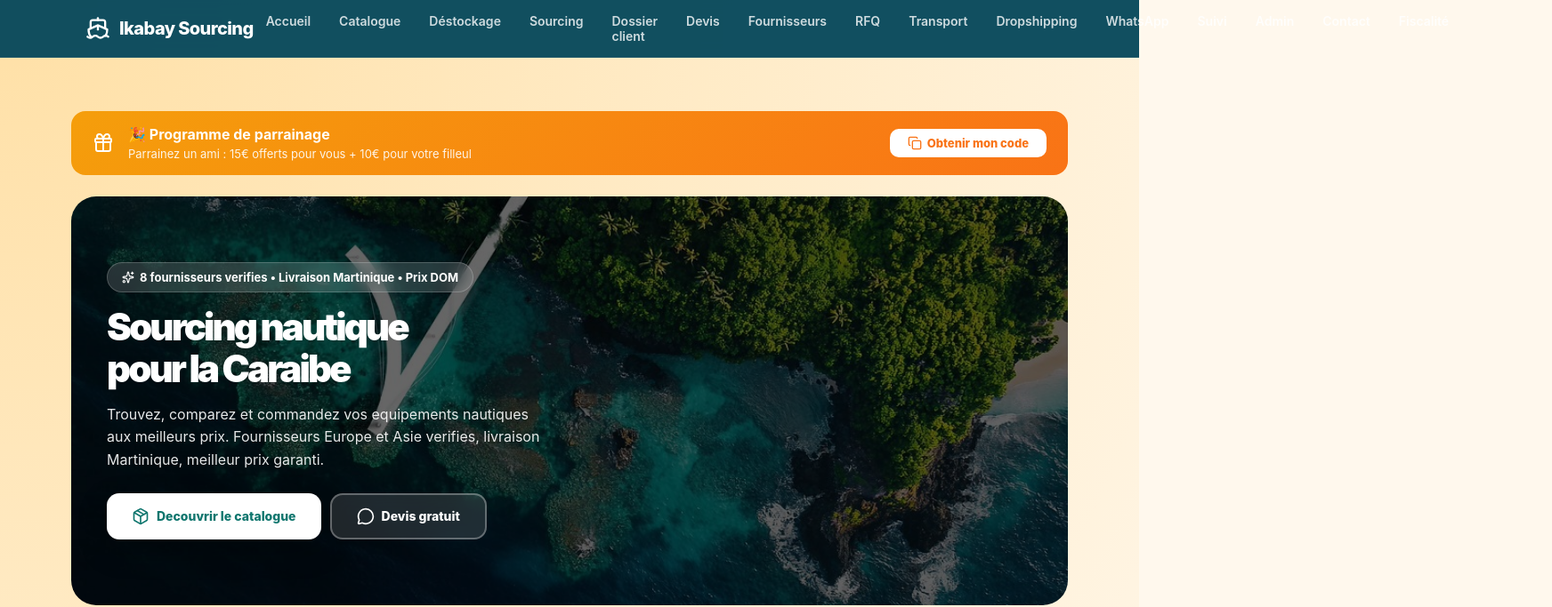
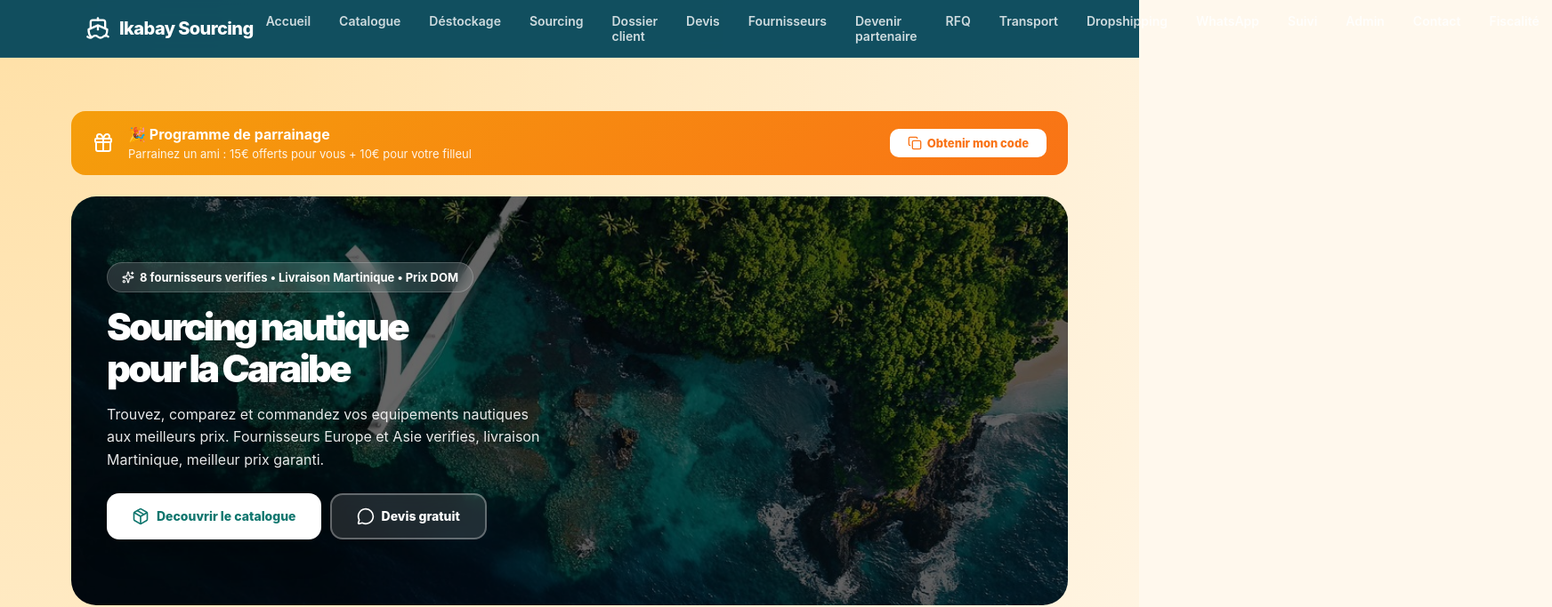
Before and after one commit to CVlad97/IKABAY, a React (Vite) app: page / in a window 1280 px wide. Shown: the top 683 px of the page at 89% size, 1744 px wide, since content can reach past the window. Built offline with nearby package versions, Linux system fonts and the light colour scheme; no server answers.

Commit message:
feat: unify partner intake and working order leads

```diff
--- a/src/App.jsx
+++ b/src/App.jsx
@@ -18,6 +18,7 @@ const WhatsAppPage = React.lazy(() => import('./pages/WhatsAppPage'));
 const SuiviFournisseursPage = React.lazy(() => import('./pages/SuiviFournisseursPage'));
 const AdminPage = React.lazy(() => import('./pages/AdminPage'));
 const ContactPage = React.lazy(() => import('./pages/ContactPage'));
+const PartnersPage = React.lazy(() => import('./pages/PartnersPage'));
 const CataloguePage = React.lazy(() => import('./pages/CataloguePage'));
 const ProductDetailPage = React.lazy(() => import('./pages/ProductDetailPage'));
 const OrderConfirmPage = React.lazy(() => import('./pages/OrderConfirmPage'));
@@ -34,6 +35,7 @@ function Layout({ children }) {
     { to: '/dossier-jules-defel', label: 'Dossier client' },
     { to: '/devis', label: 'Devis' },
     { to: '/fournisseurs', label: 'Fournisseurs' },
+    { to: '/partenaires', label: 'Devenir partenaire' },
     { to: '/rfq', label: 'RFQ' },
     { to: '/transport', label: 'Transport' },
     { to: '/dropshipping', label: 'Dropshipping' },
@@ -158,6 +160,7 @@ export default function App() {
             <Route path="/sourcing" element={<SourcingPage />} />
             <Route path="/dossier-jules-defel" element={<DossierJulesPage />} />
             <Route path="/fournisseurs" element={<FournisseursPage />} />
+            <Route path="/partenaires" element={<PartnersPage />} />
             <Route path="/devis" element={<DevisPage />} />
             <Route path="/rfq" element={<RfqPage />} />
             <Route path="/transport" element={<TransportPage />} />
```
